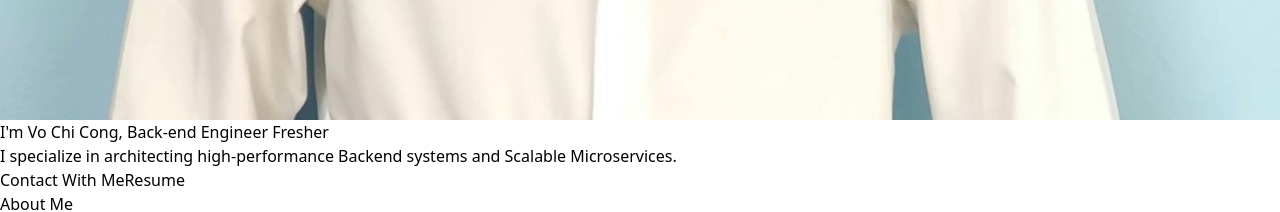
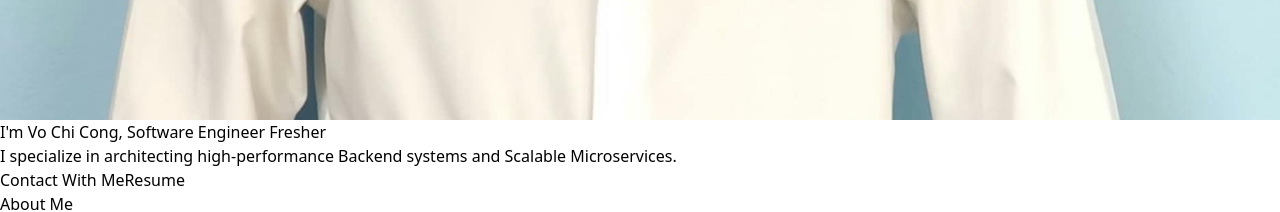
Before and after one commit to heaven-vo/heaven-portfolio, a React (Vite) app: page / in a window 1280 px wide. Shown: the part 1180-1392 px from the top of the page. Built offline with nearby package versions, Linux system fonts and the light colour scheme.

Commit message:
update portfolio

```diff
--- a/src/components/Hero.jsx
+++ b/src/components/Hero.jsx
@@ -8,13 +8,13 @@
         transition-transform duration-300 hover:scale-105'/>
         <h1 className='text-4xl font-bold'>I&apos;m {" "}
             <span className='text-transparent bg-clip-text bg-gradient-to-r from-green-400 to-blue-500'>Vo Chi Cong</span>
-            , Back-end Engineer Fresher
+            , Software Engineer Fresher
         </h1>
         <p className='mt-4 text-lg text-gray-300'>
         I specialize in architecting high-performance Backend systems and Scalable Microservices.
         </p>
         <div className='mt-8 space-x-4'>
-            <a href="https://www.linkedin.com/in/congdev/">
+            <a href="https://www.linkedin.com/in/heavenvo/">
             <button className="bg-gradient-to-r from-green-400 to-blue-500 text-white hidden md:inline
             transform transition-transform duration-300 hover:scale-105 px-4 py-2 rounded-full">Contact With Me</button>
             </a>
```
Also changed, not shown: src/components/Project.jsx (line endings or trailing spaces), 1 other file (tests, documents, lock files or other folders).
